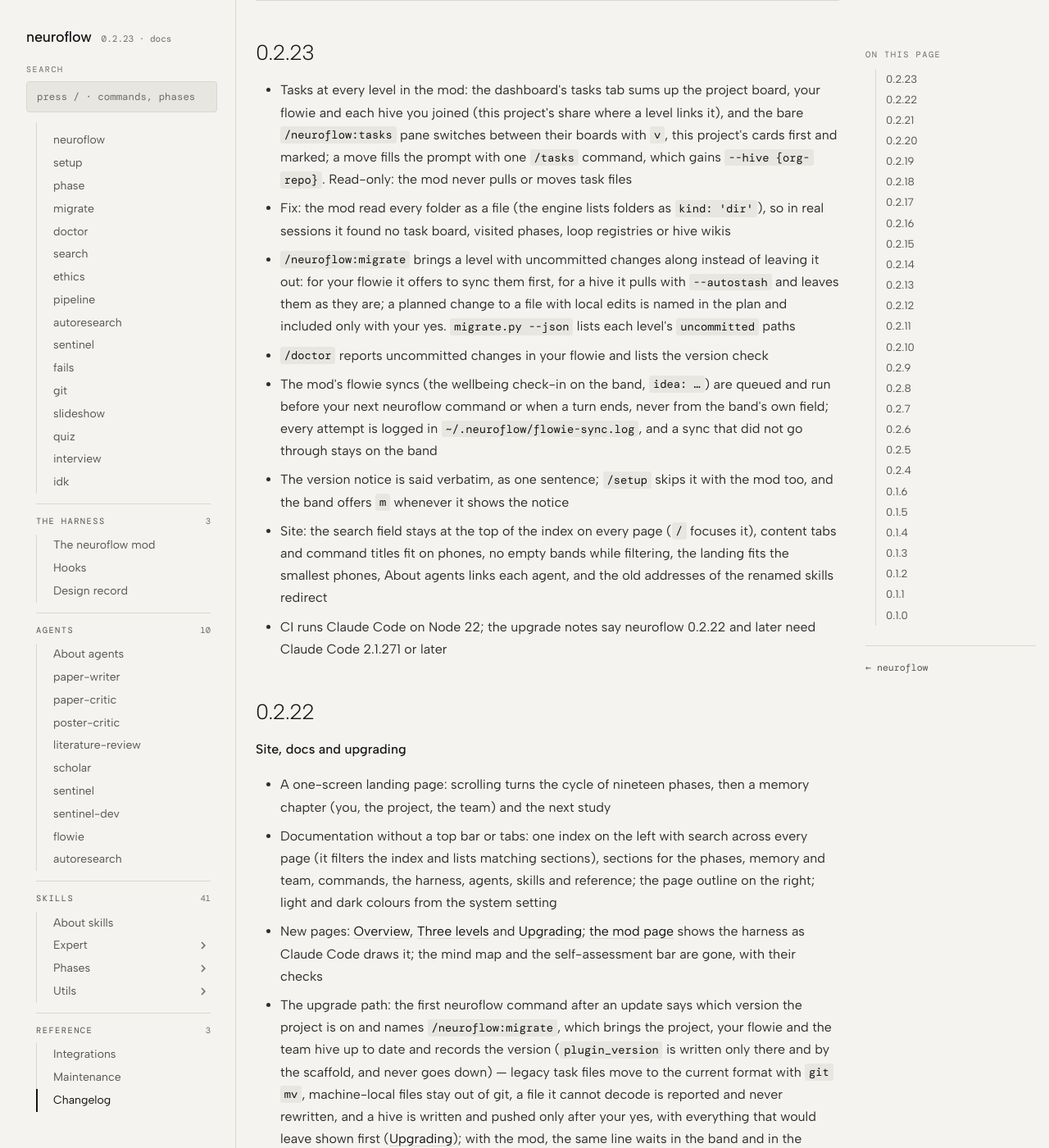
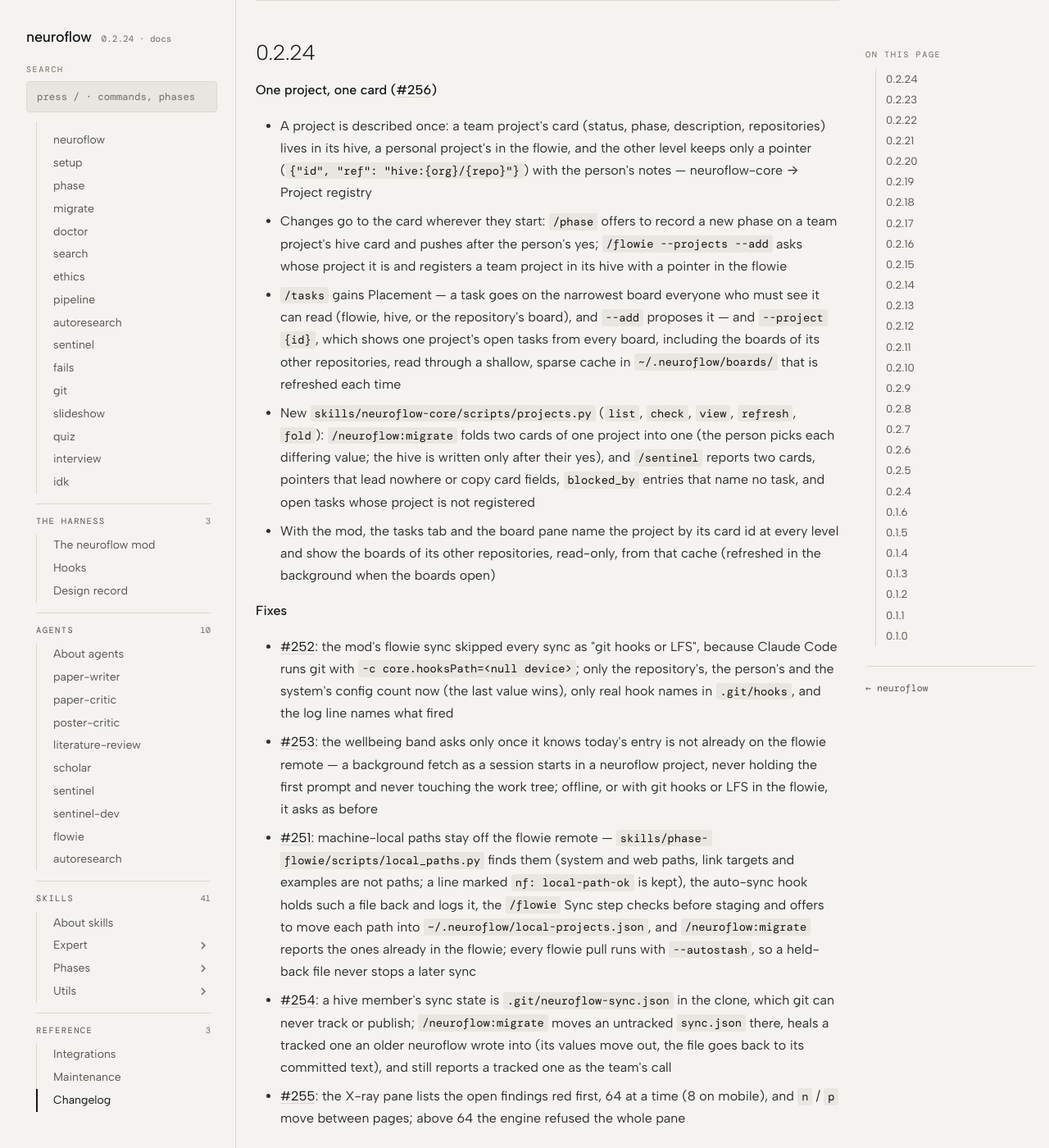
Before and after one commit to stanislavjiricek/neuroflow, an MkDocs documentation site: the page built from docs/changelog.md, in a window 1280 px wide and 1400 px high, scrolled down 193 px. Shown: the whole window at 82% size. Built offline with MkDocs 1.6.1 and Material for MkDocs 9.7.7, drawn with Linux system fonts in a browser that asks for light colours; some web fonts are replaced; comment, search, counter and statistics services are not loaded.

Commit message:
chore(release): 0.2.24 — one card per project, flowie sync and hive fixes (#251-#256)
Co-Authored-By: Claude Opus 5.5 <noreply@anthropic.com>

```diff
--- a/docs/changelog.md
+++ b/docs/changelog.md
@@ -5,6 +5,24 @@ title: Changelog
 # Changelog
 
 ---
+
+## 0.2.24
+
+**One project, one card ([#256](https://github.com/stanislavjiricek/neuroflow/issues/256))**
+
+- A project is described once: a team project's card (status, phase, description, repositories) lives in its hive, a personal project's in the flowie, and the other level keeps only a pointer (`{"id", "ref": "hive:{org}/{repo}"}`) with the person's notes — neuroflow-core → Project registry
+- Changes go to the card wherever they start: `/phase` offers to record a new phase on a team project's hive card and pushes after the person's yes; `/flowie --projects --add` asks whose project it is and registers a team project in its hive with a pointer in the flowie
+- `/tasks` gains Placement — a task goes on the narrowest board everyone who must see it can read (flowie, hive, or the repository's board), and `--add` proposes it — and `--project {id}`, which shows one project's open tasks from every board, including the boards of its other repositories, read through a shallow, sparse cache in `~/.neuroflow/boards/` that is refreshed each time
+- New `skills/neuroflow-core/scripts/projects.py` (`list`, `check`, `view`, `refresh`, `fold`): `/neuroflow:migrate` folds two cards of one project into one (the person picks each differing value; the hive is written only after their yes), and `/sentinel` reports two cards, pointers that lead nowhere or copy card fields, `blocked_by` entries that name no task, and open tasks whose project is not registered
+- With the mod, the tasks tab and the board pane name the project by its card id at every level and show the boards of its other repositories, read-only, from that cache (refreshed in the background when the boards open)
+
+**Fixes**
+
+- [#252](https://github.com/stanislavjiricek/neuroflow/issues/252): the mod's flowie sync skipped every sync as "git hooks or LFS", because Claude Code runs git with `-c core.hooksPath=<null device>`; only the repository's, the person's and the system's config count now (the last value wins), only real hook names in `.git/hooks`, and the log line names what fired
+- [#253](https://github.com/stanislavjiricek/neuroflow/issues/253): the wellbeing band asks only once it knows today's entry is not already on the flowie remote — a background fetch as a session starts in a neuroflow project, never holding the first prompt and never touching the work tree; offline, or with git hooks or LFS in the flowie, it asks as before
+- [#251](https://github.com/stanislavjiricek/neuroflow/issues/251): machine-local paths stay off the flowie remote — `skills/phase-flowie/scripts/local_paths.py` finds them (system and web paths, link targets and examples are not paths; a line marked `nf: local-path-ok` is kept), the auto-sync hook holds such a file back and logs it, the `/flowie` Sync step checks before staging and offers to move each path into `~/.neuroflow/local-projects.json`, and `/neuroflow:migrate` reports the ones already in the flowie; every flowie pull runs with `--autostash`, so a held-back file never stops a later sync
+- [#254](https://github.com/stanislavjiricek/neuroflow/issues/254): a hive member's sync state is `.git/neuroflow-sync.json` in the clone, which git can never track or publish; `/neuroflow:migrate` moves an untracked `sync.json` there, heals a tracked one an older neuroflow wrote into (its values move out, the file goes back to its committed text), and still reports a tracked one as the team's call
+- [#255](https://github.com/stanislavjiricek/neuroflow/issues/255): the X-ray pane lists the open findings red first, 64 at a time (8 on mobile), and `n` / `p` move between pages; above 64 the engine refused the whole pane
 
 ## 0.2.23
 
--- a/mkdocs.yml
+++ b/mkdocs.yml
@@ -74,7 +74,7 @@ markdown_extensions:
   - pymdownx.smartsymbols
 
 extra:
-  version: "0.2.23"
+  version: "0.2.24"
   social:
     - icon: fontawesome/brands/github
       link: https://github.com/stanislavjiricek/neuroflow
```
Also changed, not shown: .neuroflow/project_config.md (+1 -1 lines), README.md (+6 -0 lines), 2 other files.
